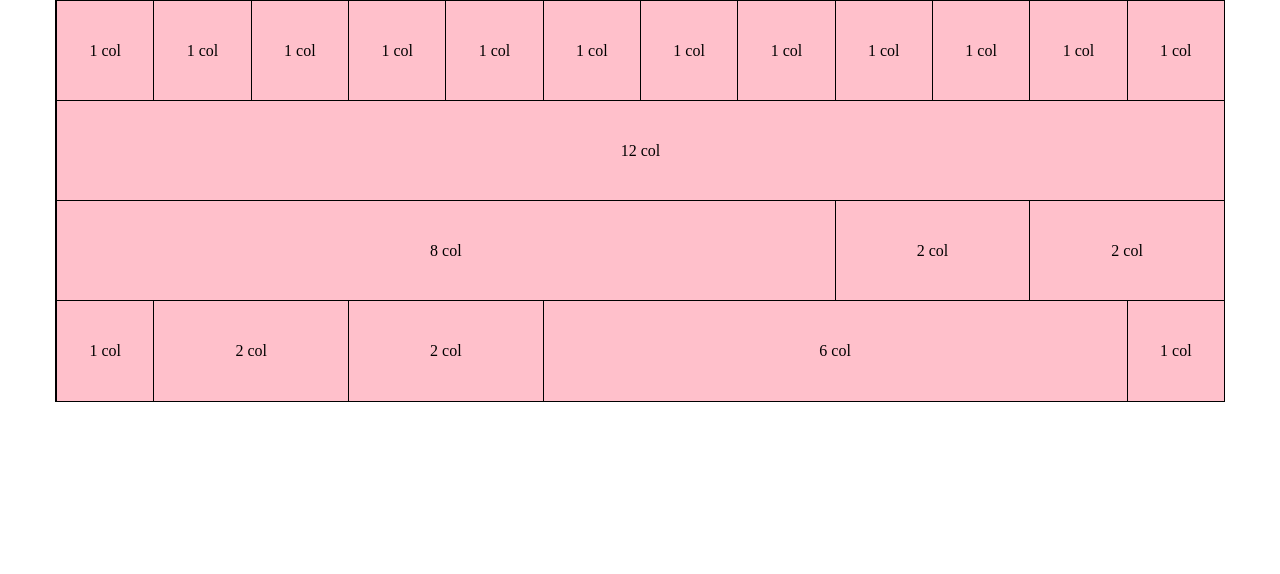
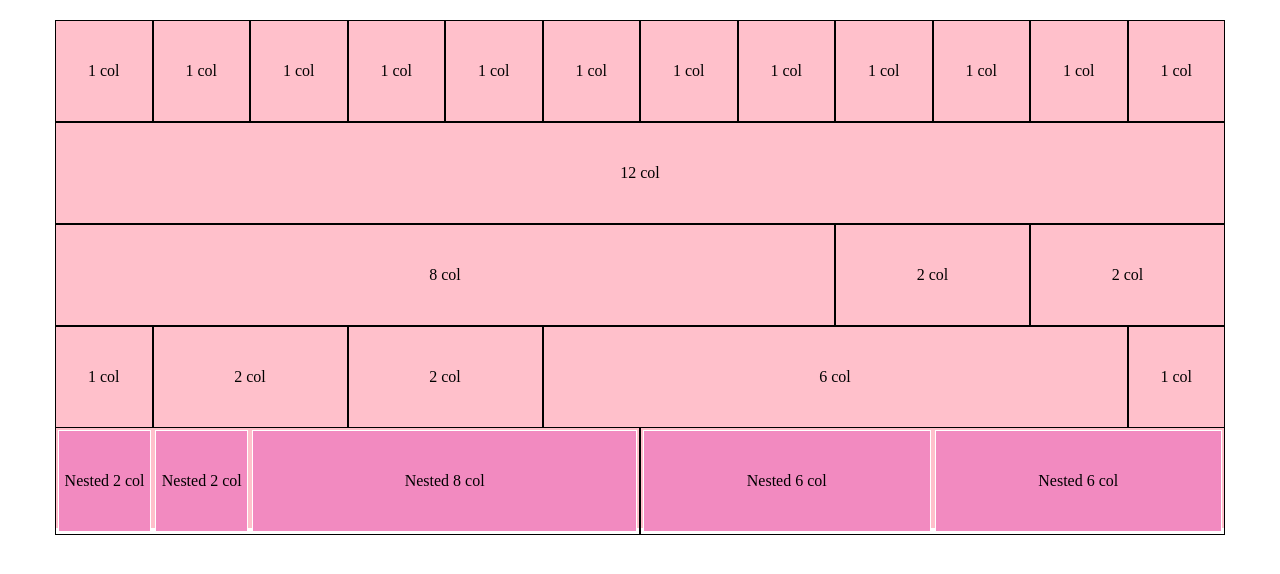
Before and after one commit to UmbertoPelle/html-css-12bool, a plain HTML site: page index.html in a window 1280 px wide. Drawn offline with Linux system fonts and the light colour scheme.

Commit message:
Completamento esercizio

```diff
--- a/css/main.css
+++ b/css/main.css
@@ -4,17 +4,32 @@
   box-sizing: border-box;
 }
 
-[class*="col-"]{
-  border-left: solid 1px;
+main{
+  margin-top: 20px;
 }
 
-main .riga{
+.riga .container{
+  background-color: pink;
   text-align: center;
   height:100px;
   line-height: 100px;
 }
 
-.riga .container{
-  background-color: pink;
+[class*="col-"]{
   border: solid 1px;
 }
+
+#special [class*="col-"]{
+  border: 0;
+}
+
+.different{
+  border: solid 1px white;
+  background-color: #f28ac0;
+  margin: 2px;
+}
+
+#special>.riga>.container>.col-6{
+  border:solid 1px;
+  border-top: 0;
+}
--- a/index.html
+++ b/index.html
@@ -59,6 +59,46 @@
         </div>
       </section>
       <!-- section innestata -->
+      <section id="special">
+        <div class="riga">
+          <div class="container">
+            <div class="col-6">
+              <div class="container">
+                <div class="col-2">
+                  <div class="different">
+                    Nested 2 col
+                  </div>
+                </div>
+                <div class="col-2">
+                  <div class="different">
+                    Nested 2 col
+                  </div>
+                </div>
+                <div class="col-8">
+                  <div class="different">
+                    Nested 8 col
+                  </div>
+                </div>
+              </div>
+
+            </div>
+            <div class="col-6">
+              <div class="container">
+                <div class="col-6">
+                  <div class="different">
+                    Nested 6 col
+                  </div>
+                </div>
+                <div class="col-6">
+                  <div class="different">
+                    Nested 6 col
+                  </div>
+                </div>
+              </div>
+            </div>
+          </div>
+        </div>
+      </section>
     </main>
 
   </body>
```
